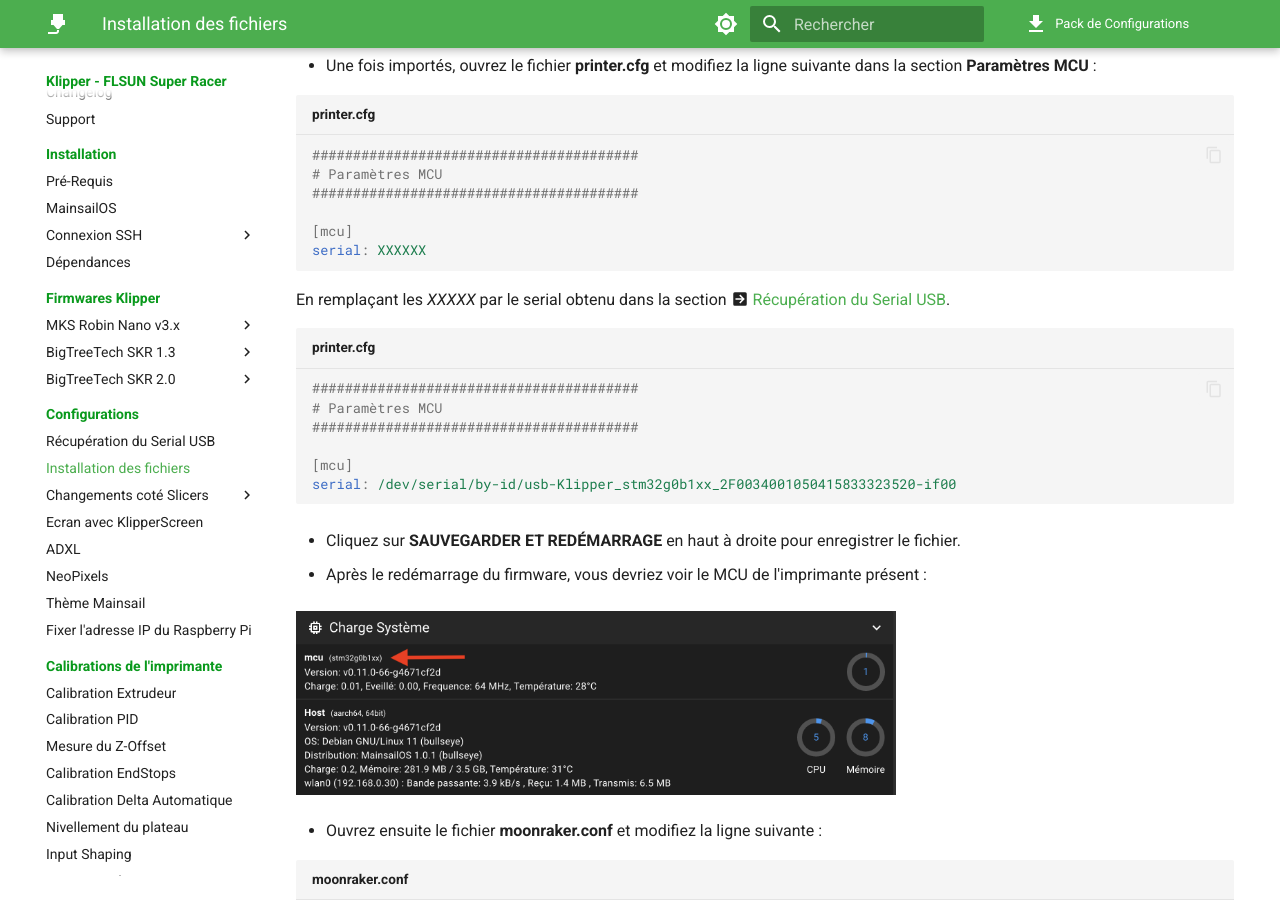
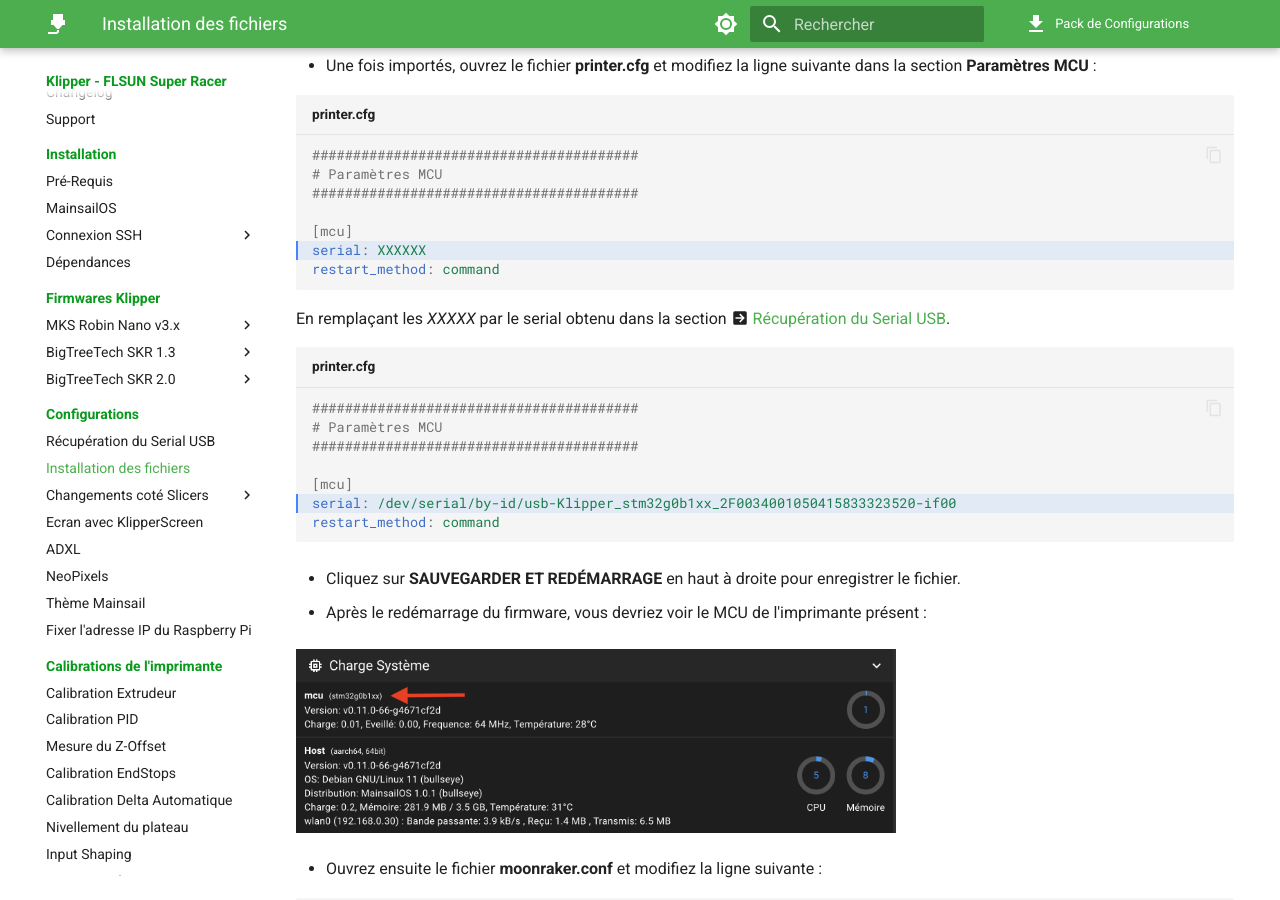
Before and after one commit to Guilouz/test, an MkDocs documentation site: the page built from docs/configurations/fichiers-de-configuration.md, in a window 1280 px wide and 900 px high, scrolled down 1790 px. Built offline with MkDocs 1.6.1 and Material for MkDocs 9.7.7, drawn with Linux system fonts in a browser that asks for light colours; comment, search, counter and statistics services are not loaded.

Commit message:
Update fichiers-de-configuration.md

````diff
--- a/docs/configurations/fichiers-de-configuration.md
+++ b/docs/configurations/fichiers-de-configuration.md
@@ -44,24 +44,26 @@
 
 - Une fois importés, ouvrez le fichier **printer.cfg** et modifiez la ligne suivante dans la section **Paramètres MCU** :
 
-``` yaml title="printer.cfg"
+``` yaml hl_lines="6" title="printer.cfg"
 ########################################
 # Paramètres MCU
 ########################################
 
 [mcu]
 serial: XXXXXX
+restart_method: command
 ```
 
 En remplaçant les *XXXXX* par le serial obtenu dans la section :material-arrow-right-box: [Récupération du Serial USB](../configurations/recuperation-du-serial-usb.md).
 
-``` yaml title="printer.cfg"
+``` yaml hl_lines="6" title="printer.cfg"
 ########################################
 # Paramètres MCU
 ########################################
 
 [mcu]
 serial: /dev/serial/by-id/usb-Klipper_stm32g0b1xx_2F0034001050415833323520-if00
+restart_method: command
 ```
 
 - Cliquez sur **SAUVEGARDER ET REDÉMARRAGE** en haut à droite pour enregistrer le fichier.
@@ -72,7 +74,7 @@
 
 - Ouvrez ensuite le fichier **moonraker.conf** et modifiez la ligne suivante :
 
-``` yaml title="moonraker.conf"
+``` yaml hl_lines="3" title="moonraker.conf"
 [file_manager]
 # post processing for object cancel. Not recommended for low resource SBCs such as a Pi Zero. Default False
 enable_object_processing: False
@@ -80,7 +82,7 @@
 
 par
 
-``` yaml title="moonraker.conf"
+``` yaml hl_lines="3" title="moonraker.conf"
 [file_manager]
 # post processing for object cancel. Not recommended for low resource SBCs such as a Pi Zero. Default False
 enable_object_processing: True
````
